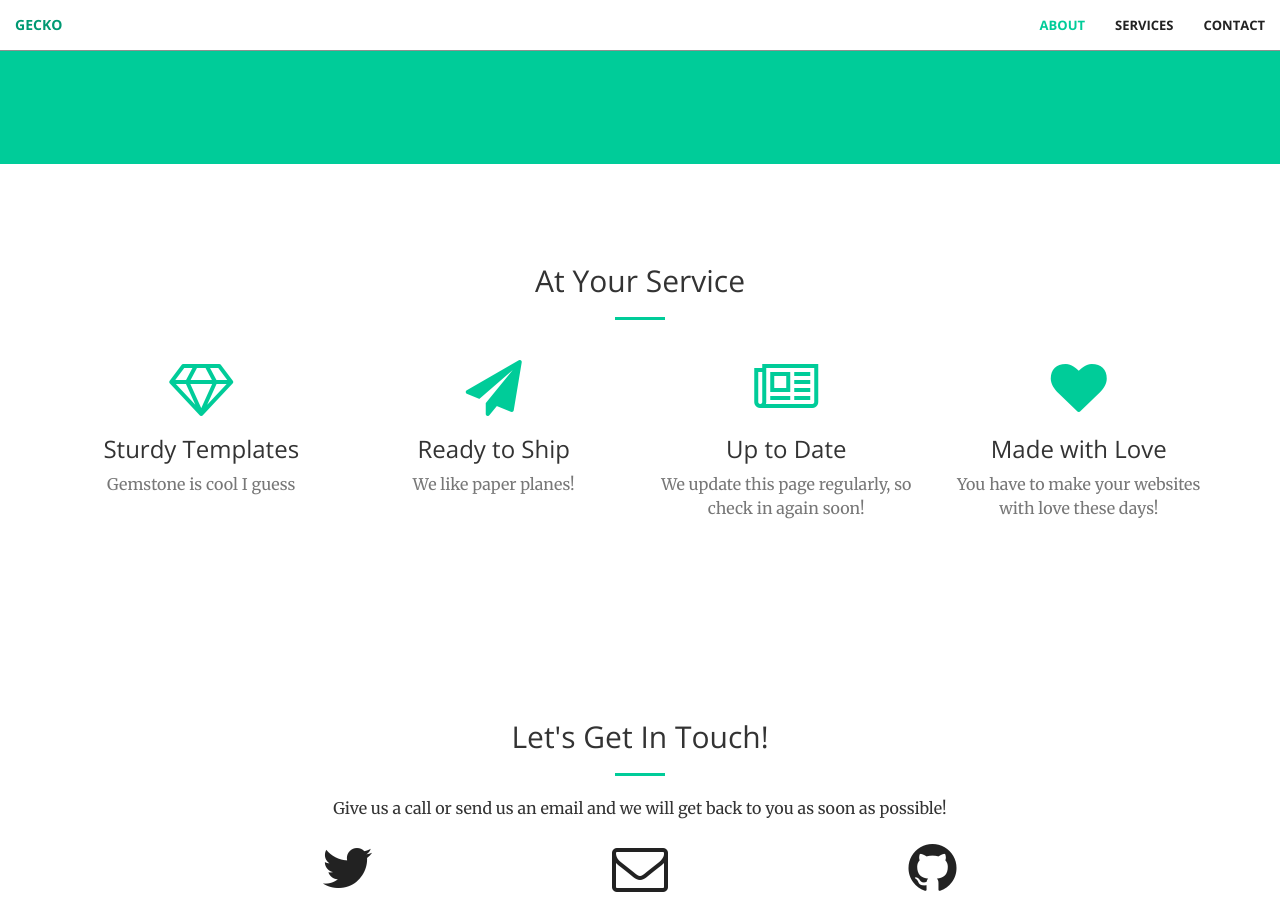
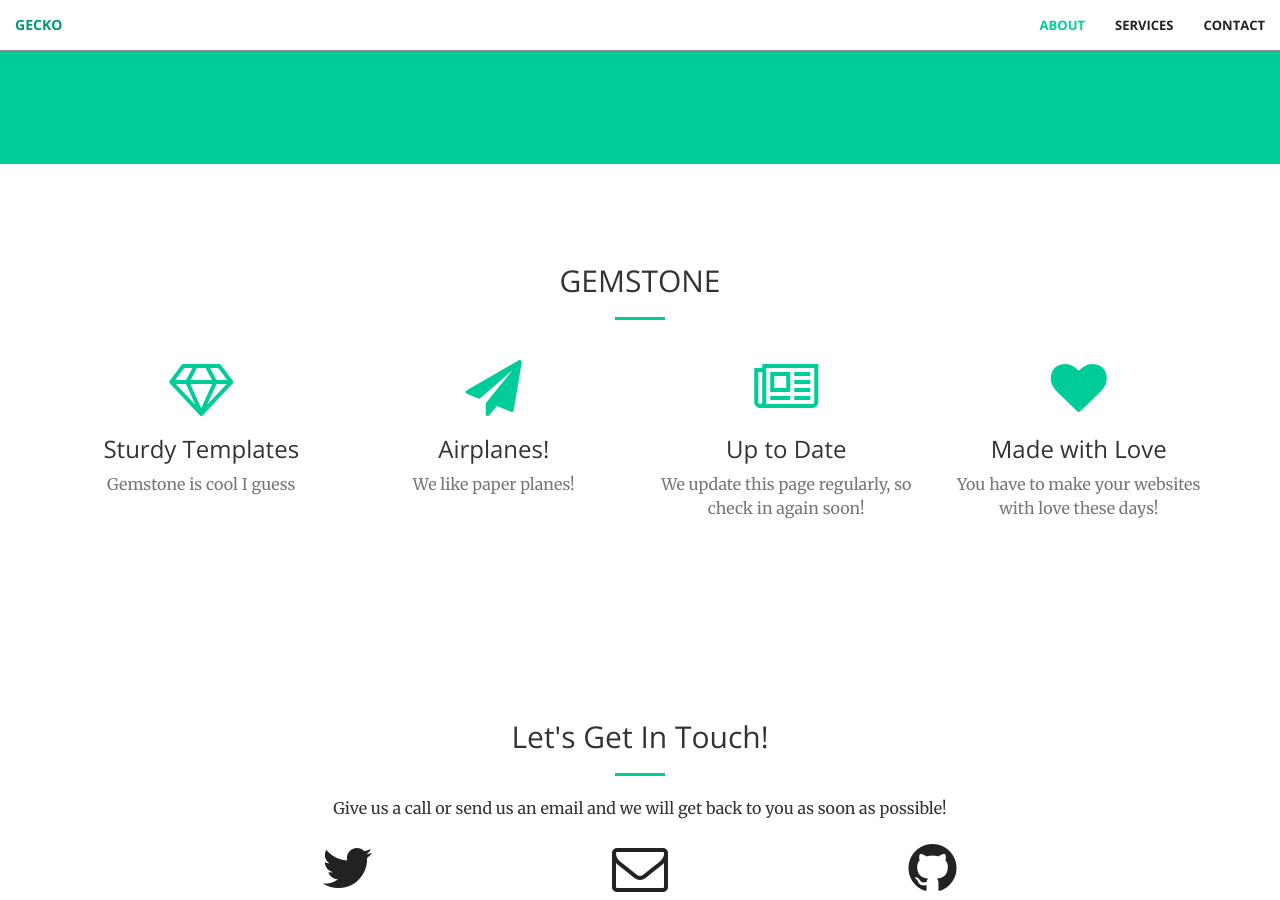
Before and after one commit to teamgecko2022/teamgecko2022, a Jekyll site: the page built from index.html, in a window 1280 px wide and 900 px high, scrolled down 1080 px. Built offline with Jekyll 4.4.1, drawn with Linux system fonts in a browser that asks for light colours.

Commit message:
changed titles of icons

```diff
--- a/_includes/services.html
+++ b/_includes/services.html
@@ -2,7 +2,7 @@
     <div class="container">
         <div class="row">
             <div class="col-lg-12 text-center">
-                <h2 class="section-heading">At Your Service</h2>
+                <h2 class="section-heading">GEMSTONE</h2>
                 <hr class="primary">
             </div>
         </div>
@@ -19,7 +19,7 @@
             <div class="col-lg-3 col-md-6 text-center">
                 <div class="service-box">
                     <i class="fa fa-4x fa-paper-plane wow bounceIn text-primary" data-wow-delay=".1s"></i>
-                    <h3>Ready to Ship</h3>
+                    <h3>Airplanes!</h3>
                     <p class="text-muted">We like paper planes!</p>
                 </div>
             </div>
```
